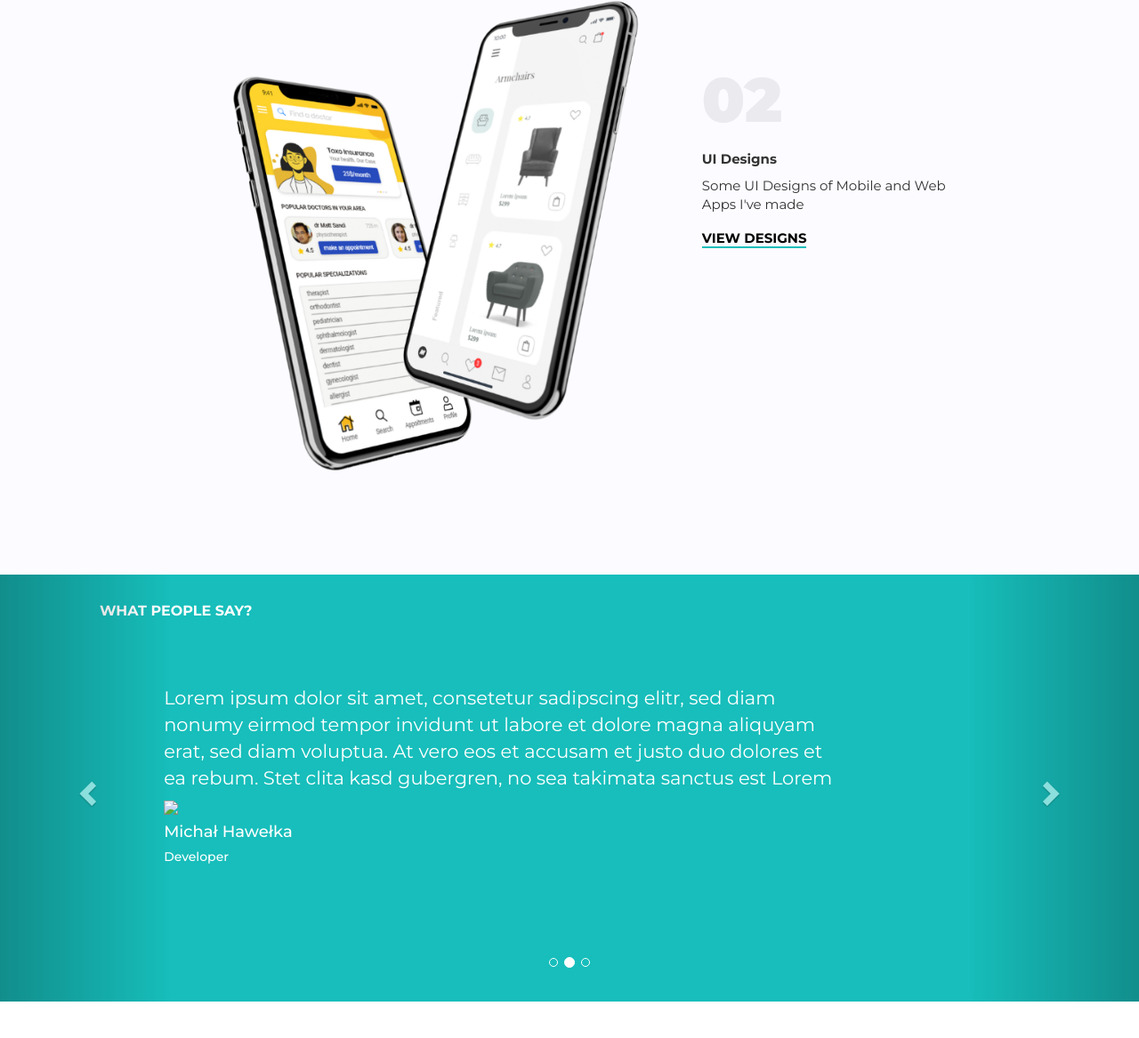
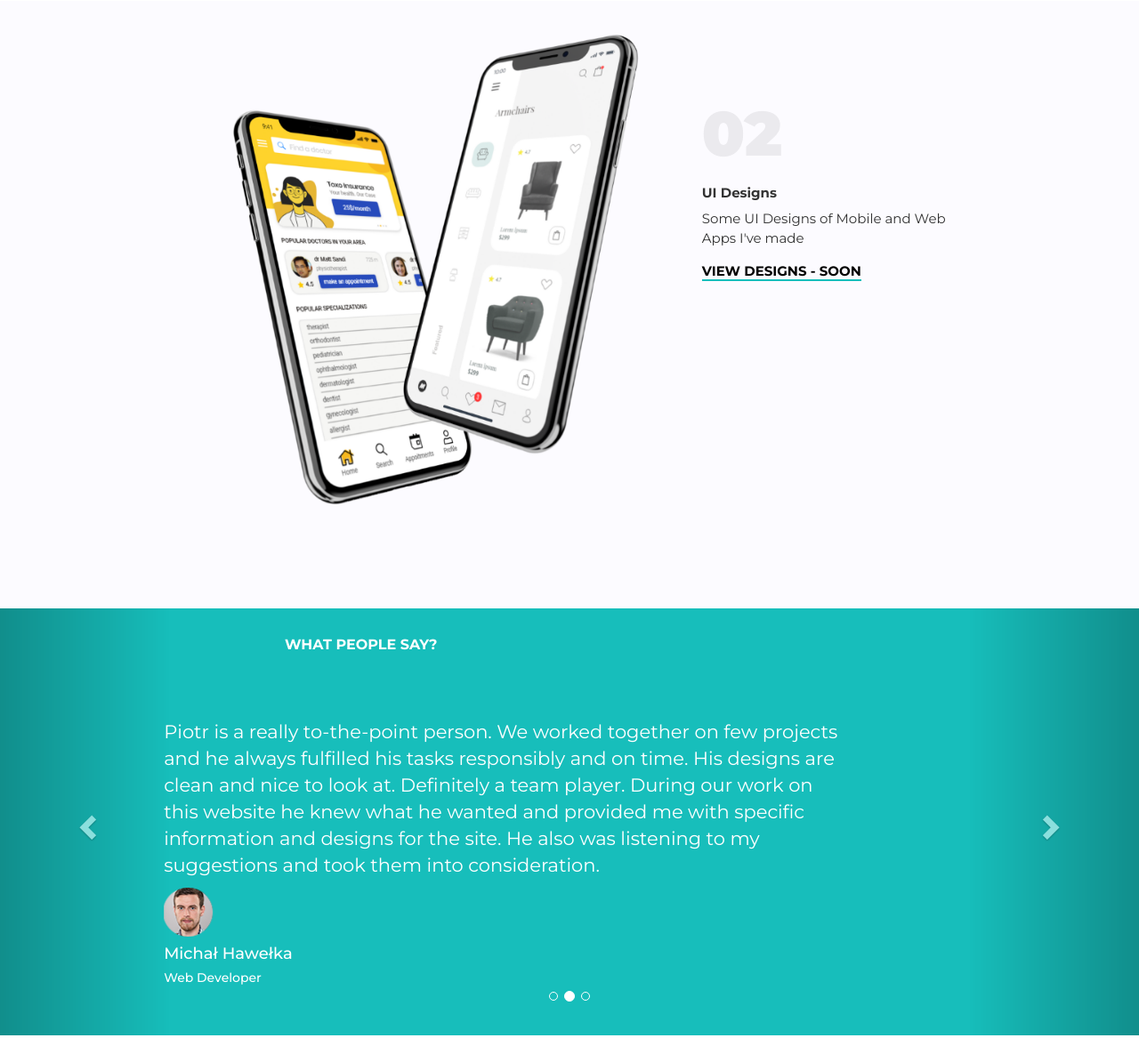
Before and after one commit to hawelkam/pb_portfolio_website, a plain HTML site: page index.html in a window 1280 px wide. Shown: the part 1435-2602 px from the top of the page at 89% size. Drawn offline with nearby package versions, Linux system fonts and the light colour scheme.

Commit message:
Hawek's testimonial added

```diff
--- a/index.html
+++ b/index.html
@@ -110,7 +110,7 @@
                             <h1>02</h1>
                             <h2>UI Designs</h2>
                             <p>Some UI Designs of Mobile and Web Apps I've made</p>
-                            <a href="ui-designs.html">VIEW DESIGNS</a>
+                            <a href="#">VIEW DESIGNS - SOON</a>
                         </div>
                 </div>
             </section>
@@ -128,10 +128,10 @@
                         <!-- Wrapper for slides -->
                         <div class="carousel-inner">
                             <div class="item active">
-                            <p>Lorem ipsum dolor sit amet, consetetur sadipscing elitr, sed diam nonumy eirmod tempor invidunt ut labore et dolore magna aliquyam erat, sed diam voluptua. At vero eos et accusam et justo duo dolores et ea rebum. Stet clita kasd gubergren, no sea takimata sanctus est Lorem</p>
-                            <img src="#" />
+                            <p>Piotr is a really to-the-point person. We worked together on few projects and he always fulfilled his tasks responsibly and on time. His designs are clean and nice to look at. Definitely a team player. During our work on this website he knew what he wanted and provided me with specific information and designs for the site. He also was listening to my suggestions and took them into consideration.</p>
+                            <img src="Images/33.png" />
                             <h4>Michał Hawełka</h4>
-                            <h5>Developer</h5>
+                            <h5>Web Developer</h5>
                             </div>
 
                             <div class="item">
--- a/styles.css
+++ b/styles.css
@@ -28,7 +28,7 @@ body {
 
 .attributes-content {
     grid-area: topbar;
-	width: 80vw;
+	width: 60vw;
     height: auto;
     margin: 0 auto;
     display: flex;
@@ -379,6 +379,7 @@ footer h1 {
 .testimonials h1 {
     font-size: medium;
     padding-top: 2em;
-    padding-left: 7em;
+    padding-left: 20em;
+    padding-right: 20em;
     font-weight: bold;
 }
```
Also changed, not shown: Images/33.png (added).
